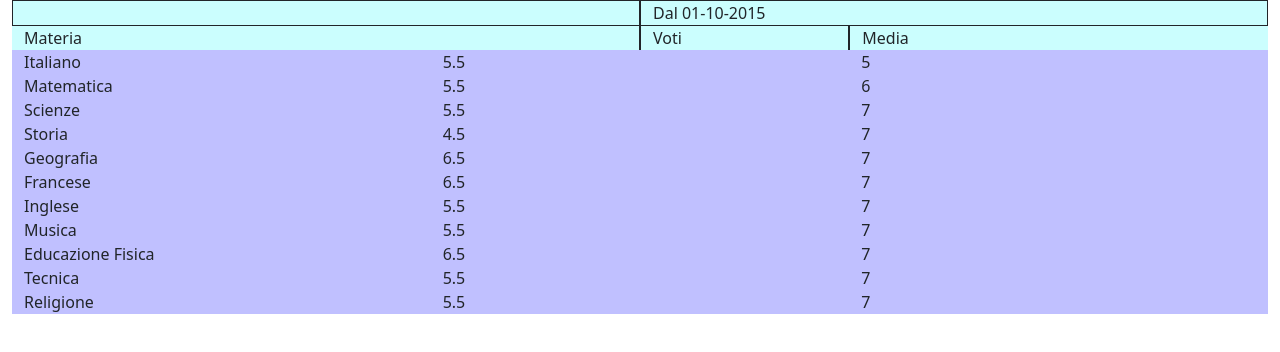
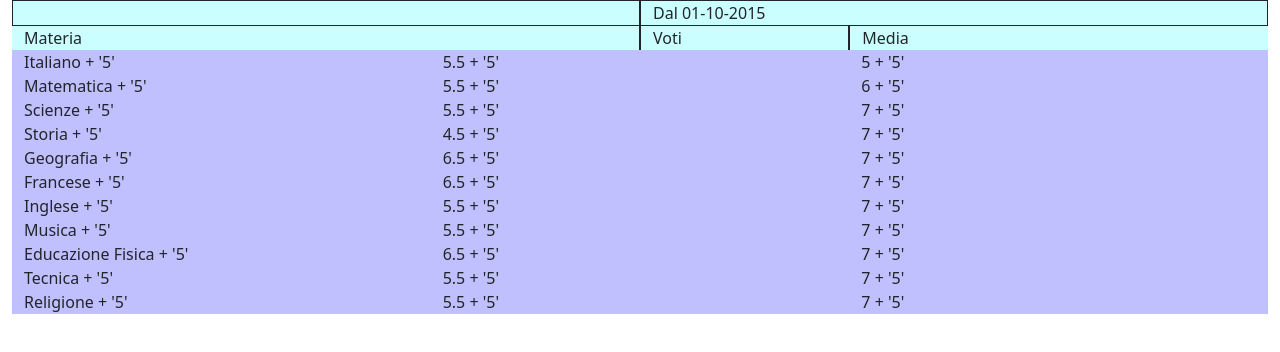
Before and after one commit to kr0ma55/XDotZero, an Angular app: page / in a window 1280 px wide. Shown: the top 352 px of the page. Built offline with nearby package versions, Linux system fonts and the light colour scheme.

Commit message:
FEAT: aggiunto somma in interpolation

```diff
--- a/src/app/saluto/saluto.component.html
+++ b/src/app/saluto/saluto.component.html
@@ -27,7 +27,7 @@
 
 
    <ng-container *ngFor="let element of tipoMateria | keyvalue">
-        <div class="col">{{ element.value }}</div>
+        <div class="col">{{ element.value }} + '5'</div>
     </ng-container>
 
 
```
